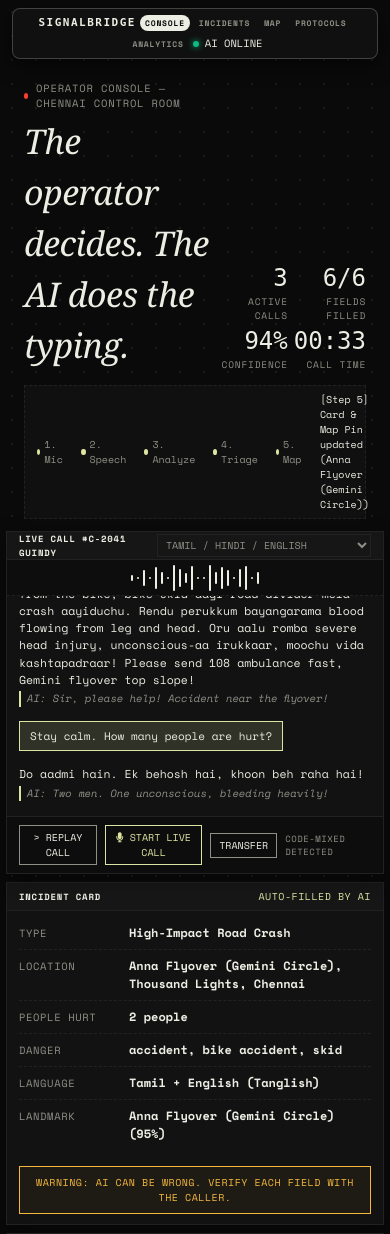
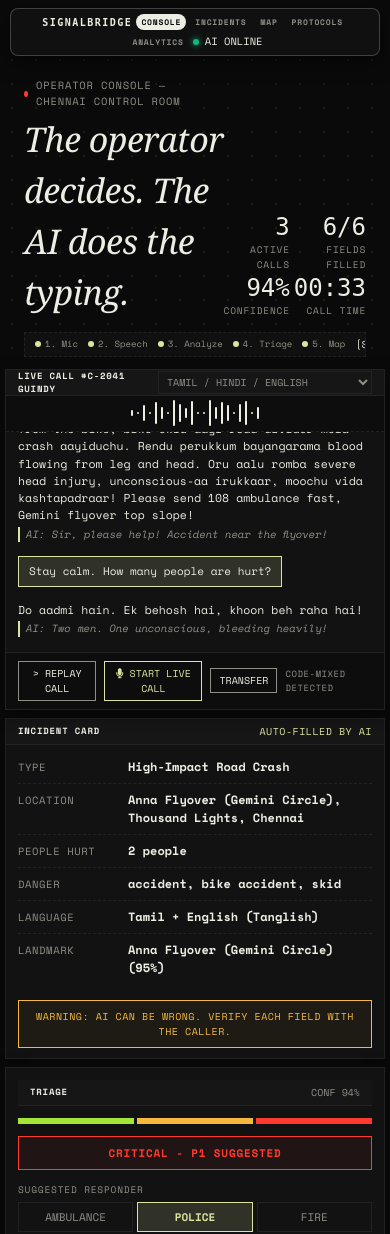
Before and after one commit to arulthendrals/signal-bridge, a FastAPI app: page / in a window 390 px wide. Shown: the top 1234 px of the page. Run offline with FastAPI, Linux system fonts and the light colour scheme; some web fonts are replaced.

Commit message:
feat: add mobile responsive layout

```diff
--- a/static/css/style.css
+++ b/static/css/style.css
@@ -841,192 +841,175 @@ body.theme-void {
    MOBILE RESPONSIVE â€” stacks panels vertically on small screens
    ========================================================================== */
 
-@media (max-width: 900px) {
+@media screen and (max-width: 900px) {
+
+  /* Prevent horizontal overflow */
+  html, body {
+    overflow-x: hidden !important;
+    width: 100% !important;
+  }
 
   /* Hide top meta strip on small screens */
   .top-meta-strip {
-    display: none;
+    display: none !important;
   }
 
-  /* Floating nav pill â€” compact on mobile */
+  /* Floating nav â€” not fixed, sits inline at top */
   .floating-nav-container {
-    position: relative;
-    top: auto;
-    left: auto;
-    transform: none;
-    padding: 8px 12px;
-    z-index: 100;
+    position: relative !important;
+    top: auto !important;
+    left: auto !important;
+    transform: none !important;
+    width: 100% !important;
+    padding: 8px 10px !important;
+    box-sizing: border-box !important;
+    z-index: 100 !important;
   }
 
   .floating-nav-pill {
-    width: 100%;
-    border-radius: 8px;
-    padding: 8px 12px;
-    gap: 8px;
-    flex-wrap: wrap;
-    justify-content: center;
+    width: 100% !important;
+    border-radius: 8px !important;
+    padding: 6px 10px !important;
+    gap: 6px !important;
+    flex-wrap: wrap !important;
+    justify-content: center !important;
   }
 
   .nav-brand-logo {
-    font-size: 11px;
+    font-size: 10px !important;
   }
 
   .nav-pill-item {
-    font-size: 9px;
-    padding: 3px 8px;
+    font-size: 9px !important;
+    padding: 3px 6px !important;
   }
 
   .nav-divider {
-    display: none;
+    display: none !important;
   }
 
-  /* Hero section â€” smaller on mobile */
+  /* Hero â€” compact */
   .hero-section {
-    padding: 12px 16px 8px;
-    gap: 8px;
+    padding: 10px 12px 6px !important;
+    gap: 6px !important;
+    padding-top: 10px !important;
   }
 
   .hero-title-block h1 {
-    font-size: clamp(22px, 5vw, 36px);
-    line-height: 1.1;
+    font-size: 22px !important;
+    line-height: 1.1 !important;
   }
 
   .hero-title-block p {
-    font-size: 10px;
+    font-size: 10px !important;
   }
 
+  /* Telemetry â€” 2x2 grid */
   .hero-telemetry-grid {
-    display: grid;
-    grid-template-columns: repeat(2, 1fr);
-    gap: 8px;
+    display: grid !important;
+    grid-template-columns: repeat(2, 1fr) !important;
+    gap: 6px !important;
   }
 
-  /* Pipeline tracker â€” scroll horizontally */
-  .pipeline-tracker-row {
-    overflow-x: auto;
-    white-space: nowrap;
-    padding: 6px 12px;
-    gap: 6px;
+  /* Pipeline strip â€” horizontal scroll */
+  .pipeline-status-strip {
+    overflow-x: auto !important;
+    white-space: nowrap !important;
+    padding: 4px 10px !important;
+    display: flex !important;
+    gap: 10px !important;
   }
 
-  .pipeline-step {
-    flex-shrink: 0;
-    font-size: 9px;
+  .pipe-step {
+    flex-shrink: 0 !important;
+    font-size: 9px !important;
   }
 
-  /* MAIN GRID â€” single column stacked vertically */
+  /* *** KEY FIX: Override the 3-column grid to single column *** */
   .dashboard-main-grid {
-    display: flex;
-    flex-direction: column;
-    padding: 0 10px;
-    gap: 10px;
+    display: flex !important;
+    flex-direction: column !important;
+    width: 100% !important;
+    box-sizing: border-box !important;
+    padding: 0 8px !important;
+    gap: 10px !important;
   }
 
-  /* Every panel takes full width */
+  /* All panels go full width */
   .ops-panel {
-    width: 100%;
-    min-height: 200px;
+    width: 100% !important;
+    min-width: 0 !important;
+    max-width: 100% !important;
+    box-sizing: border-box !important;
+    min-height: 180px !important;
   }
 
-  /* Live Call panel â€” allow natural height */
-  .panel-live-call {
-    min-height: 220px;
-  }
-
-  /* Incident card â€” full width */
-  .panel-incident-card {
-    min-height: 260px;
-  }
-
-  /* Map panel â€” fixed height on mobile */
-  .panel-map {
-    min-height: 260px;
-  }
-
+  /* Map fixed height */
   #map-container {
     height: 220px !important;
   }
 
-  /* Dispatch button â€” full width on mobile */
+  /* Dispatch button full width */
   .btn-dispatch-confirm {
-    font-size: 13px;
-    padding: 14px;
+    width: 100% !important;
+    font-size: 13px !important;
+    padding: 14px !important;
   }
 
-  /* Call queue â€” shorter rows */
-  .queue-row {
-    font-size: 10px;
+  /* Footer stacked */
+  .console-running-footer {
+    flex-direction: column !important;
+    font-size: 9px !important;
+    text-align: center !important;
+    gap: 4px !important;
   }
 
-  /* Footer â€” stack vertically */
-  .console-running-footer {
-    flex-direction: column;
-    gap: 4px;
-    font-size: 9px;
-    text-align: center;
+  /* Chips wrap */
+  .responder-chips-row {
+    flex-wrap: wrap !important;
+    gap: 4px !important;
   }
 
-  /* Responder chips â€” wrap */
-  .responder-chips-row {
-    flex-wrap: wrap;
-    gap: 4px;
-  }
-
-  /* First aid steps â€” readable */
-  .fa-voice-body {
-    font-size: 11px;
-  }
-
-  /* Incident fields â€” single column */
-  .incident-field-row {
-    flex-direction: column;
-    gap: 4px;
-  }
-
-  /* Landmarks quick nav â€” wrap */
+  /* Landmarks wrap */
   .landmark-quick-nav {
-    flex-wrap: wrap;
-    gap: 4px;
+    flex-wrap: wrap !important;
+    gap: 4px !important;
   }
 
   .landmark-btn {
-    font-size: 9px;
-    padding: 3px 6px;
+    font-size: 9px !important;
+    padding: 3px 6px !important;
   }
 }
 
 /* Very small phones (< 480px) */
-@media (max-width: 480px) {
+@media screen and (max-width: 480px) {
   .floating-nav-pill {
-    padding: 6px 8px;
-    gap: 4px;
+    padding: 5px 8px !important;
+    gap: 4px !important;
   }
 
   .nav-pill-item {
-    font-size: 8px;
-    padding: 2px 5px;
+    font-size: 8px !important;
+    padding: 2px 5px !important;
   }
 
   .hero-title-block h1 {
-    font-size: 20px;
+    font-size: 18px !important;
   }
 
   .hero-telemetry-grid {
-    grid-template-columns: repeat(2, 1fr);
-    gap: 6px;
-  }
-
-  .telemetry-value {
-    font-size: 20px;
+    grid-template-columns: repeat(2, 1fr) !important;
+    gap: 4px !important;
   }
 
   .dashboard-main-grid {
-    padding: 0 6px;
-    gap: 8px;
+    padding: 0 5px !important;
+    gap: 8px !important;
   }
 
   .panel-header-strip {
-    font-size: 9px;
-    height: 28px;
+    font-size: 9px !important;
+    height: 26px !important;
   }
 }
```
